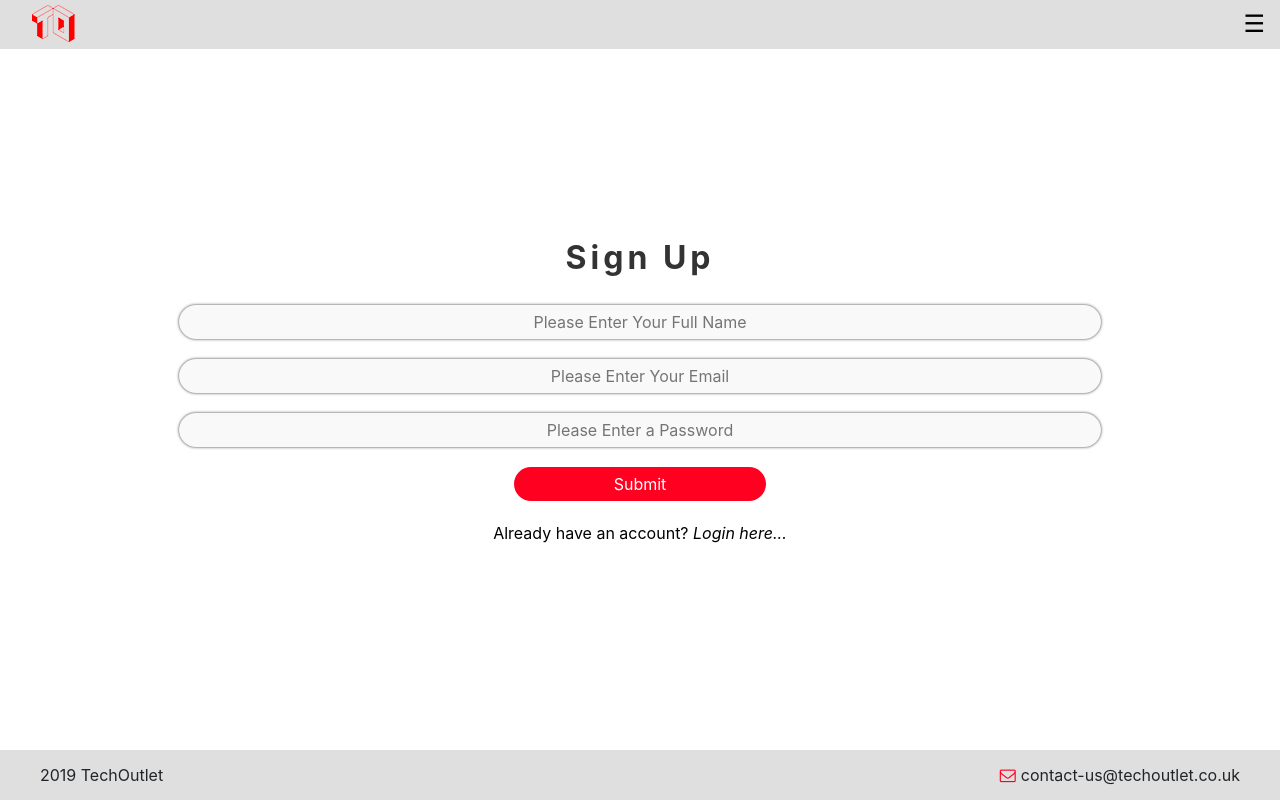
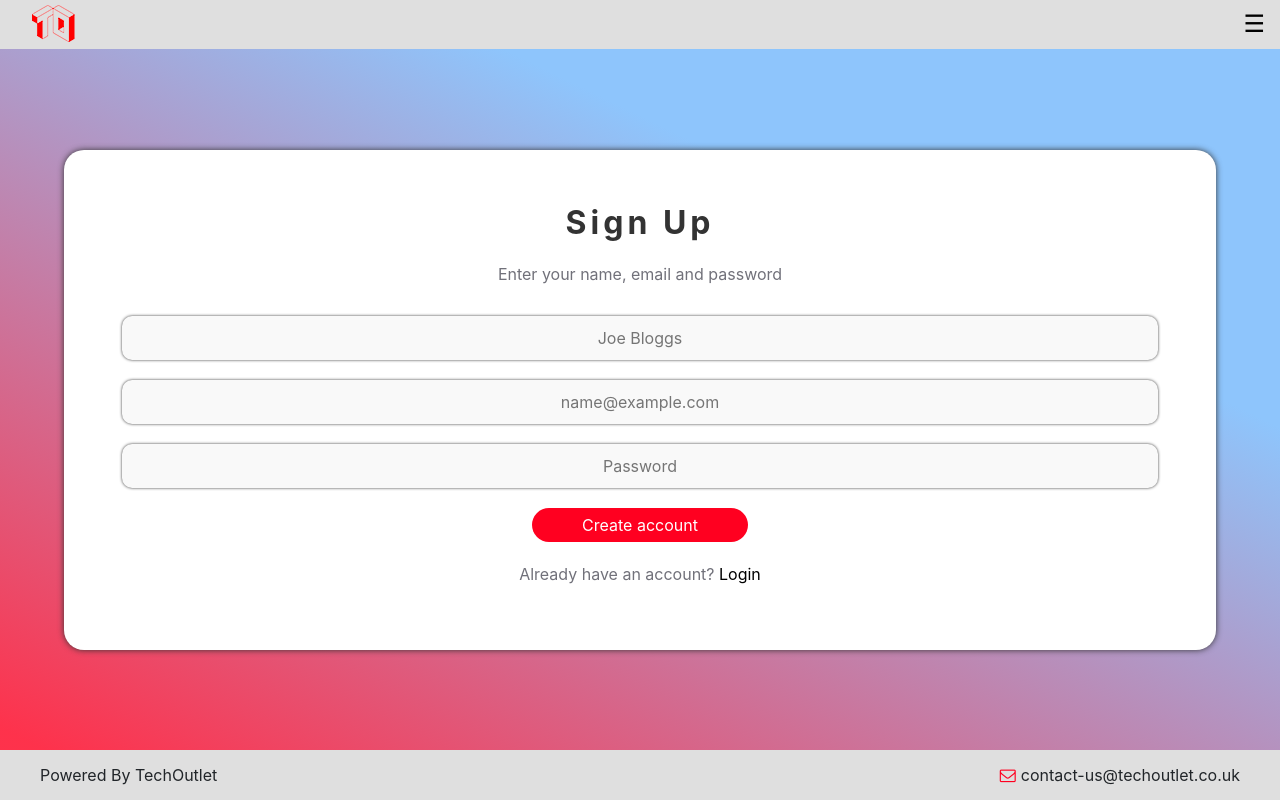
Before and after one commit to mraeaves/TechOutlet, a React (Vite) app: page /sign-up in a window 1280 px wide. Built offline with nearby package versions, Linux system fonts and the light colour scheme; a web font is replaced by a local one.

Commit message:
Login and Signup pages amended

```diff
--- a/src/App.css
+++ b/src/App.css
@@ -2,15 +2,15 @@
   --primary-color: #000;
   --red: #FF0020;
   --light-grey: #f9f9f9;
+  --grey-faded: #71717A;
   --darker-grey: #dfdfdf;
   --white: #fff;
   --black: #000;
   --light-black: #333;
+
 }
 
 body {
-  width: 100%;
-  height: 100%;
-  margin: 0;
-  padding: 0;
+    width: 100vw;
+    height: 100vh;
 }
--- a/src/components/footer/footer.jsx
+++ b/src/components/footer/footer.jsx
@@ -5,7 +5,7 @@ import 'font-awesome/css/font-awesome.min.css';
 const Footer = () => {
   return (
     <div className='footer'>
-        <p className='left'>2019 TechOutlet</p>
+        <p className='left'>Powered By TechOutlet</p>
         <p className='right'><i class="fa fa-envelope-o mail-red" aria-hidden="true"></i>contact-us@techoutlet.co.uk</p>
     </div>
   )
--- a/src/pages/Login/index.jsx
+++ b/src/pages/Login/index.jsx
@@ -6,16 +6,19 @@ function LoginPg() {
   return (
     <>
     <TopNav />
-    <div className='loginContainer'>
-      <div className='loginForm'>
-        <h2>Login</h2>
-        <form className='loginFormEntries'>
-          <input className='loginFormEmail' placeholder='Please Enter Your Email' type='email'></input>
-          <input className='loginFormPwd' placeholder='Please Enter Your Password' type='password'></input>
-          <button className='loginSubmitBtn' type='submit'>Submit</button>
-          <p className='signUpHereTxt'>Don't Have an account? <a href='/sign-up' className='signUpHereBtnLink'>Sign up here...</a></p>
-          <a href='/login' className='forgotPasswordLink'>Forgot Password?</a>
-        </form>
+    <div className='gradient_background'>
+      <div className='loginContainer'>
+        <div className='loginForm'>
+          <h2>Login</h2>
+          <p>Enter your email and password</p>
+          <form className='loginFormEntries'>
+            <input className='loginFormEmail' placeholder='name@example.com' type='email'></input>
+            <input className='loginFormPwd' placeholder='Password' type='password'></input>
+            <button className='loginSubmitBtn' type='submit'>Sign in</button>
+            <p className='signUpHereTxt'>Don't have an account? <a href='/sign-up' className='signUpHereBtnLink'>Create an account</a></p>
+            <a href='/login' className='forgotPasswordLink'>Forgot your password?</a>
+          </form>
+        </div>
       </div>
     </div>
     <Footer />
--- a/src/pages/Login/login.css
+++ b/src/pages/Login/login.css
@@ -1,7 +1,8 @@
 body {
     padding: 0;
     margin: 0;
-    background-color: var(--light-grey);
+    background: rgb(142,197,252);
+    background: linear-gradient(206deg, rgba(142,197,252,1) 30%, rgba(255,0,32,0.8) 95%);
 }
 
 .loginContainer {
@@ -34,9 +35,9 @@ body {
     margin-top: 20px;
     background-color: var(--light-grey);
     box-shadow: 0 0 3px var(--light-black);
-    border-radius: 20px;
+    border-radius: 10px;
     text-align: center;
-    padding: 5px;
+    padding: 10px;
     border: none;
 }
 
@@ -45,7 +46,7 @@ body {
     outline: none;
     border: none;
     color: var(--white);
-    padding: 5px 100px;
+    padding: 5px 60px;
     border-radius: 25px;
     margin-top: 20px;
     cursor: pointer;
@@ -61,9 +62,9 @@ body {
     color: var(--black);
 }
 
-.signUpHereTxt, .signUpHereTxt a, .signUpHereTxt a:visited {
-    margin-top: 20px;
-    color: var(--black);
+.loginForm p, .signUpHereTxt, .signUpHereTxt a:visited:not(.signUpHereBtnLink) {
+    margin: 20px 0 10px 0;
+    color: var(--grey-faded);
     text-decoration: none;
 }
 
@@ -74,25 +75,33 @@ body {
 
 .forgotPasswordLink, .signUpHereBtnLink {
     color: var(--black);
-    font-style: italic;
     text-decoration: none;
 }
 
 /* RESPONSIVE CSS */
 @media (max-width: 1550px) {
     .loginContainer {
-        width: 80%;
+        width: 70%;
         height: 500px;
+    }
+
+    .loginFormEntries input {
+        width: 90%;
     }
 }
 
 @media (max-width: 1350px) {
     body {
-        background-color: var(--white);
+        background-color: var(--white) ;
     }
+
     .loginContainer {
         width: 90%;
-        height: 100%;
-        box-shadow: none;
     }
 }
+
+@media (max-width: 768px) {
+    .loginFormEntries input {
+        width: 80%;
+    }
+}
--- a/src/pages/SignUp/index.jsx
+++ b/src/pages/SignUp/index.jsx
@@ -9,12 +9,13 @@ function SignUp() {
     <div className='signupContainer'>
       <div className='signupForm'>
         <h2>Sign Up</h2>
+        <p>Enter your name, email and password</p>
         <form className='signupFormEntries'>
-        <input className='signupFormFullName' placeholder='Please Enter Your Full Name' type='email'></input>
-          <input className='signupFormEmail' placeholder='Please Enter Your Email' type='email'></input>
-          <input className='signupFormPwd' placeholder='Please Enter a Password' type='password'></input>
-          <button className='signupSubmitBtn' type='submit'>Submit</button>
-          <p className='loginHereTxt'>Already have an account? <a href='/login' className='loginHereBtnLink'>Login here...</a></p>
+        <input className='signupFormFullName' placeholder='Joe Bloggs' type='email'></input>
+          <input className='signupFormEmail' placeholder='name@example.com' type='email'></input>
+          <input className='signupFormPwd' placeholder='Password' type='Password'></input>
+          <button className='signupSubmitBtn' type='submit'>Create account</button>
+          <p className='loginHereTxt'>Already have an account? <a href='/login' className='loginHereBtnLink'>Login</a></p>
         </form>
       </div>
     </div>
--- a/src/pages/SignUp/signup.css
+++ b/src/pages/SignUp/signup.css
@@ -34,9 +34,9 @@ body {
     margin-top: 20px;
     background-color: var(--light-grey);
     box-shadow: 0 0 3px var(--light-black);
-    border-radius: 20px;
+    border-radius: 10px;
     text-align: center;
-    padding: 5px;
+    padding: 10px;
     border: none;
 }
 
@@ -45,7 +45,7 @@ body {
     outline: none;
     border: none;
     color: var(--white);
-    padding: 5px 100px;
+    padding: 5px 50px;
     border-radius: 25px;
     margin-top: 20px;
     cursor: pointer;
@@ -61,19 +61,19 @@ body {
     color: var(--black);
 }
 
-.loginHereTxt, .loginHereTxt a, .loginHereTxt a:visited {
-    margin-top: 20px;
-    color: var(--black);
+.signupForm p, .loginHereTxt, .loginHereTxt a:visited:not(.loginHereBtnLink) {
+    margin: 20px 0 10px 0;
+    color: var(--grey-faded);
     text-decoration: none;
 }
 
-.loginHereTxt a:hover, .forgotPasswordLink:hover {
+.loginHereTxt a:hover {
     color: var(--red);
     text-decoration: none;
 }
 
 .loginHereBtnLink {
-    font-style: italic;
+    color: var(--black);
 }
 
 /* RESPONSIVE CSS */
@@ -82,15 +82,20 @@ body {
         width: 80%;
         height: 500px;
     }
+
+    .signupFormEntries input {
+        width: 90%;
+    }
 }
 
 @media (max-width: 1350px) {
-    body {
-        background-color: var(--white);
-    }
     .signupContainer {
         width: 90%;
-        height: 100%;
-        box-shadow: none;
     }
 }
+
+@media (max-width: 768px) {
+    .signupFormEntries input {
+        width: 80%;
+    }
+}
```
